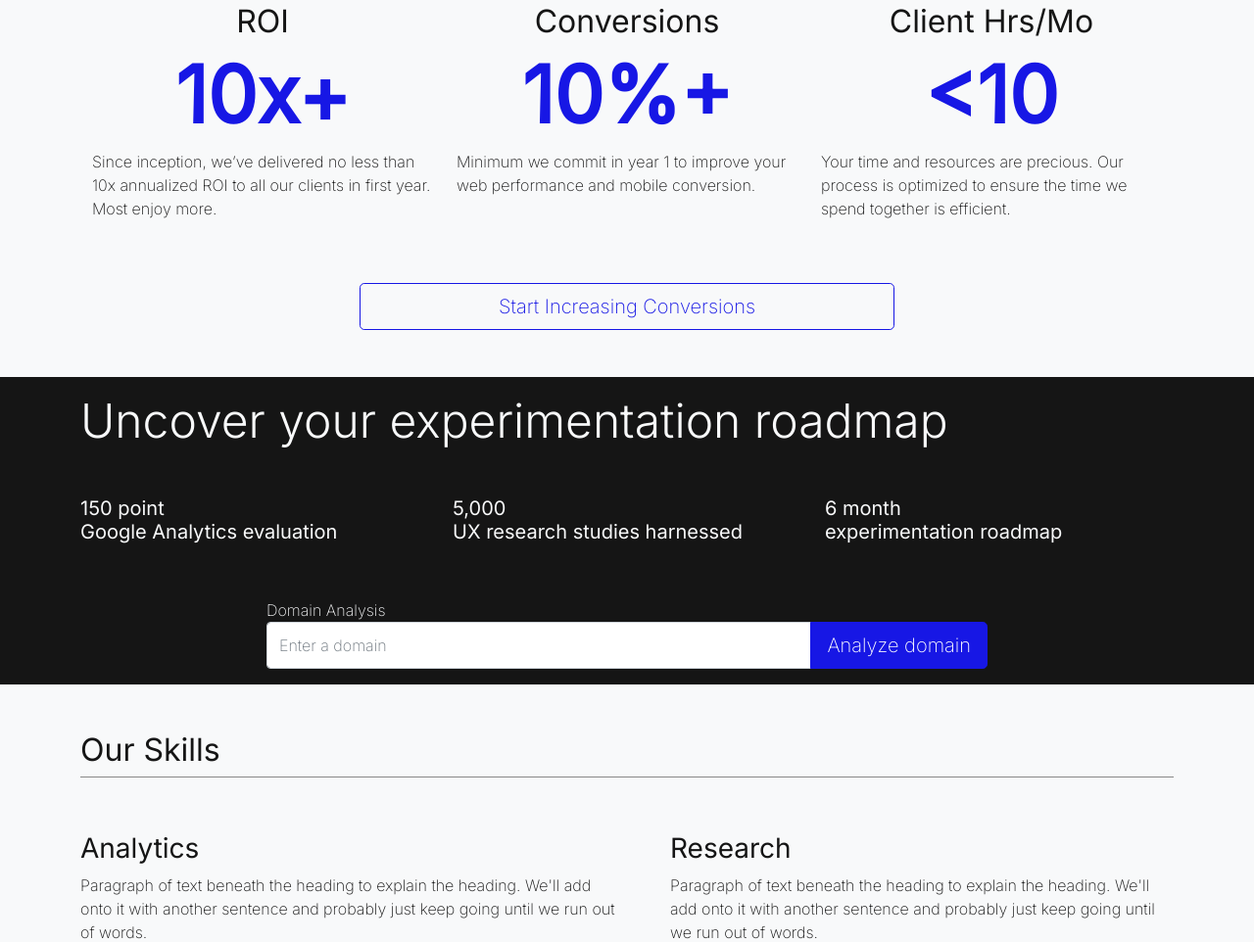
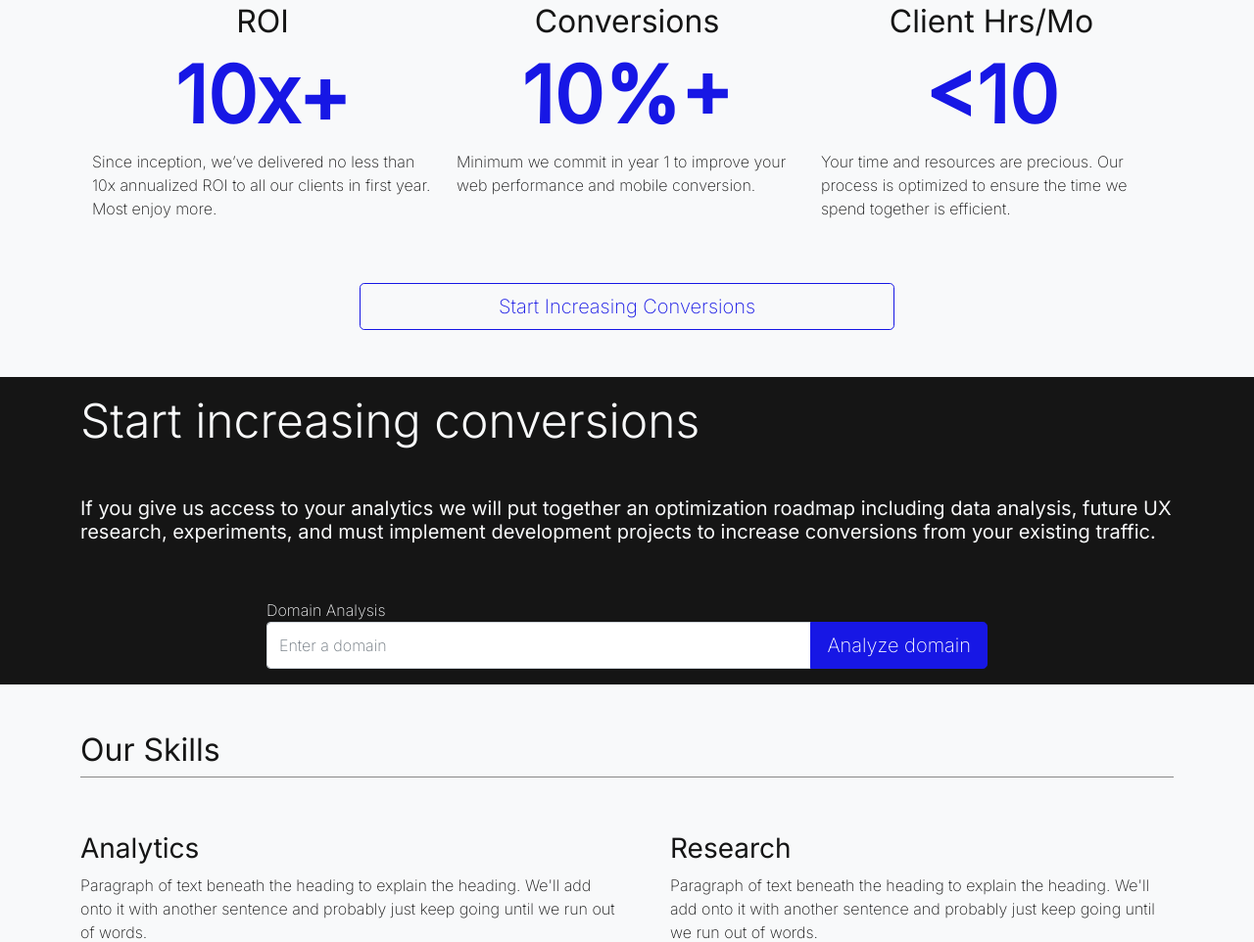
Before and after one commit to jaronstein/11tyBootstrap, an Eleventy site: page src/index.njk in a window 1280 px wide. Shown: the part 736-1698 px from the top of the page at 98% size. Built offline with nearby package versions, Linux system fonts and the light colour scheme; Eleventy itself is replaced by a stand-in of ours; files that its build step writes are made by us from their sources.

Commit message:
changed out img

```diff
--- a/src/index.njk
+++ b/src/index.njk
@@ -1,7 +1,7 @@
 ---
 layout: layouts/home.njk
 ---
-<div class="container-fluid p-0 m-0 w-125 d-block" style="background-image:url(img/showcase-bg.png)">
+<div class="container-fluid p-0 m-0 w-125 d-block" style="background-image:url(img/showcase-bg.webp)">
   <div class="container my-vh-2" >
     <div class="row">
 
@@ -83,26 +83,12 @@ layout: layouts/home.njk
     <div class="row">
       <div class="col-md ">
         <h3 class="jumbotron-title display-5">
-    Uncover your experimentation roadmap
+    Start increasing conversions
                   </h1>
         <div class="row justify-content-center my-5">
-          <div class="col-12 col-md-4 jumbotron-stat-column">
+          <div class="col-12  jumbotron-stat-column">
             <h5>
-              <span class="jumbotron-stat">150 point</span><br>
-                 Google Analytics evaluation
-              </h5>
-          </div>
-          <div class="col-12 col-md-4 jumbotron-stat-column">
-            <h5>
-              <span class="jumbotron-stat">5,000</span><br>
-                UX research studies harnessed
-              </h5>
-          </div>
-
-          <div class="col-12 col-md-4 jumbotron-stat-column">
-            <h5>
-              <span class="jumbotron-stat">6 month</span><br>
-                experimentation roadmap
+              If you give us access to your analytics we will put together an optimization roadmap including data analysis, future UX research, experiments, and must implement development projects to increase conversions from your existing traffic.
               </h5>
           </div>
         </div>
```
Also changed, not shown: public/css/theme.min.css, public/img/showcase-bg.png (deleted), public/img/showcase-bg.webp (added), public/index.html, src/img/showcase-bg.png (deleted), src/img/showcase-bg.webp (added).
